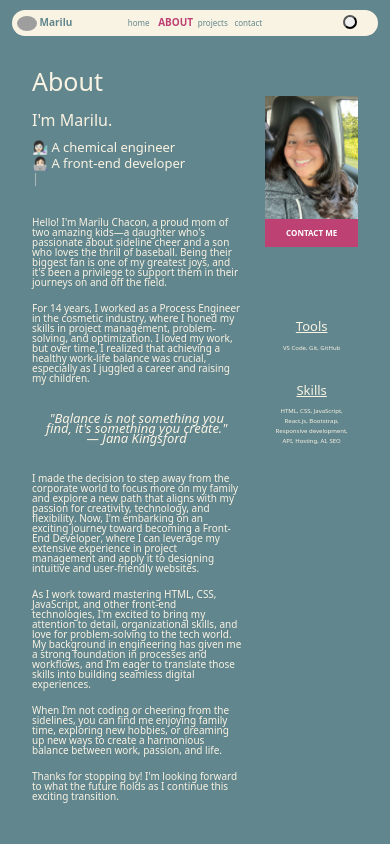
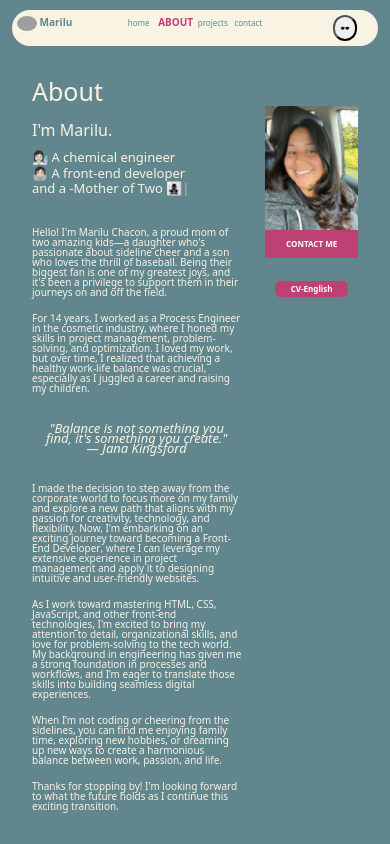
Before and after one commit to lilbxbori/Sucessful-portfolio-shecodes, a plain HTML site: page about.html in a window 390 px wide. Shown: the top 844 px of the page. Drawn offline with nearby package versions, Linux system fonts and the light colour scheme; grey boxes are pictures that could not be loaded.

Commit message:
Added JavaScript to folder

```diff
--- a/about.html
+++ b/about.html
@@ -88,24 +88,26 @@
           <div class="col-4">
             <img src="./media/Regular_pic.JPEG" alt="profile pic" class="img-fluid" />
             <a href="/contact.html" class="button-one">CONTACT ME</a>
-            <div class="cv-button row">
-              <a
-                href="https://drive.google.com/file/d/12aO4XU9-dJMVP8EqgOcr2uou99lelIHp/view?usp=drive_link"
-                target="_blank"
-                rel="noreferrer"
-                class="button-two col text-center"
-                >CV-English</a
-              >
 
-            </div>
           </p>
-          <h5 class="text-center">Tools</h5>
+          <!-- <h5 class="text-center">Tools</h5>
           <p class="text-center tools-skills">VS Code, Git, GitHub</p>
             <h5 class="text-center">Skills</h5>
             <p class="text-center tools-skills">
               HTML, CSS, JavaScript, React.js, Bootstrap, Responsive
-              development, API, Hosting, AI, SEO
+              development, API, Hosting, AI, SEO </p> -->
 
+
+              <div class="cv-button row">
+                <a
+                  href="https://drive.google.com/file/d/12aO4XU9-dJMVP8EqgOcr2uou99lelIHp/view?usp=drive_link"
+                  target="_blank"
+                  rel="noreferrer"
+                  class="button-two col text-center"
+                  >CV-English</a
+                >
+
+              </div>
           </div>
         </div>
       </div>
--- /dev/null
+++ b/index.js
@@ -0,0 +1,125 @@
+// Theme toggle
+let themeButton = document.getElementById("theme-toggle");
+let body = document.body;
+let topBar = document.getElementById("top-bar");
+let bigFooter = document.getElementById("big-footer");
+
+window.addEventListener("DOMContentLoaded", () => {
+  const savedTheme = localStorage.getItem("theme");
+
+  if (savedTheme === "light") {
+    body.classList.remove("dark-theme");
+    body.classList.add("light-theme");
+
+    topBar.classList.remove("light-theme");
+    topBar.classList.add("dark-theme");
+
+    if (bigFooter) {
+      bigFooter.classList.remove("light-theme");
+      bigFooter.classList.add("dark-theme");
+    }
+
+    themeButton.textContent = "💡";
+  } else {
+
+    body.classList.remove("light-theme");
+    body.classList.add("dark-theme");
+
+    topBar.classList.remove("dark-theme");
+    topBar.classList.add("light-theme");
+
+    if (bigFooter) {
+      bigFooter.classList.remove("dark-theme");
+      bigFooter.classList.add("light-theme");
+    }
+
+    themeButton.textContent = "🕶️";
+  }
+  const typeEffectElement = document.getElementById("type-effect");
+  if (typeEffectElement) {
+    typeEffect(typeEffectElement, phrases);
+  }
+});
+
+themeButton.addEventListener("click", () => {
+  if (body.classList.contains("dark-theme")) {
+    body.classList.remove("dark-theme");
+    body.classList.add("light-theme");
+
+    topBar.classList.remove("light-theme");
+    topBar.classList.add("dark-theme");
+
+    if (bigFooter) {
+      bigFooter.classList.remove("light-theme");
+      bigFooter.classList.add("dark-theme");
+    }
+
+    themeButton.textContent = "💡";
+
+
+    localStorage.setItem("theme", "light");
+  } else {
+    body.classList.remove("light-theme");
+    body.classList.add("dark-theme");
+
+    topBar.classList.remove("dark-theme");
+    topBar.classList.add("light-theme");
+
+    if (bigFooter) {
+      bigFooter.classList.remove("dark-theme");
+      bigFooter.classList.add("light-theme");
+    }
+
+    themeButton.textContent = "🕶️";
+    localStorage.setItem("theme", "dark");
+  }
+});
+
+const phrases = [
+  "Mother of Two 👩‍👧‍👦",
+  "Baseball Mom ⚾",
+  "Wife 👩🏻‍❤️‍💋‍👨🏻",
+  "Book Lover 📖",
+  "Puerto Rican 🇵🇷",
+  "Cheer Mom 👧🏻🎉"
+];
+function typeEffect(element, phrases) {
+  let phraseIndex = 0;
+  let letterIndex = 0;
+  let currentPhrase = "";
+  let isDeleting = false;
+  let delay = 200;
+
+  function type() {
+    if (phraseIndex >= phrases.length) {
+      phraseIndex = 0;
+    }
+
+    currentPhrase = phrases[phraseIndex];
+    let displayedText = currentPhrase.substring(0, letterIndex);
+    element.textContent = "and a -" + displayedText;
+
+    if (!isDeleting) {
+      if (letterIndex < currentPhrase.length) {
+        letterIndex++;
+        delay = 200;
+      } else {
+        isDeleting = true;
+        delay = 2000;
+      }
+    } else {
+      if (letterIndex > 0) {
+        letterIndex--;
+        delay = 100;
+      } else {
+        isDeleting = false;
+        phraseIndex++;
+        delay = 500;
+      }
+    }
+
+    setTimeout(type, delay);
+  }
+
+  type();
+}
--- a/styles/style.css
+++ b/styles/style.css
@@ -143,9 +143,9 @@ section.heroHeader {
   border: 2px solid #be4174; /* Border remains Primary Pink */
 }
 .button-two {
-  background-color: transparent; /* Transparent background */
-  color: #62868D; /* Accent Green text */
-  border: 2px solid #62868D; /* Accent Green border */
+  background-color: #be4174;
+  color: #ffffff;
+  border: 2px solid #be4174;
   padding: 12px 25px;
   border-radius: 5px;
   font-size: 16px;
@@ -155,8 +155,8 @@ section.heroHeader {
   text-decoration: none;
 }
 .button-two:hover {
-  background-color: #62868D; /* Background turns Accent Green on hover */
-  color: #ffffff; /* Text turns white on hover */
+  background-color: #ffffff; /* Background turns Accent Green on hover */
+  color: #be4174; /* Text turns white on hover */
 }
 .theme-button {
   display: block;
@@ -217,7 +217,7 @@ section.heroHeader {
   opacity: 0.6;
 }
 .dark-theme .small-footer a {
-  color: var(--subtle-teal);
+  color: var(--primary-pink);
   text-decoration: none;
 }
 .light-theme .small-footer a {
@@ -254,7 +254,7 @@ section.heroHeader {
   color: var(--background-dark);
   text-decoration: none; /* Remove underline */
   transition: color 0.3s ease, transform 0.3s ease; /* Smooth hover effects */
-  cursor: pointer; /* Pointer to indicate it's clickable */
+  cursor: pointer;
   font-size: 25px;
   margin: 0 10px;
 }
@@ -262,8 +262,7 @@ section.heroHeader {
   color: var(--text-white);
 }
 .bigFooter .icon-logo-link-footer:hover {
-  color: #ff4da6; /* Change to Primary Pink on hover */
-  transform: scale(1.1); /* Slight zoom-in effect */
+  color: #ff4da6;   transform: scale(1.1);
 }
 .bigFooter img {
   display: block;
@@ -294,7 +293,7 @@ section.heroHeader {
 
 /*PROJECTS-page start*/
 .project-page {
-  margin: 60px 100px;
+  margin: 60px 70px;
 }
 .project-page h2 {
   font-size: 40px;
@@ -545,14 +544,14 @@ section.heroHeader {
   margin: 10px;
 }
 .contact-page .icon-logo-link {
-  color: #828b98; /* Default color (Accent Green) */
+  color: WHITE;
   text-decoration: none; /* Remove underline */
-  transition: color 0.3s ease, transform 0.3s ease; /* Smooth hover effects */
-  cursor: pointer; /* Pointer to indicate it's clickable */
+  transition: color 0.3s ease, transform 0.3s ease; /
+  cursor: pointer;
 }
 .contact-page .icon-logo-link:hover {
-  color: #ff4da6; /* Change to Primary Pink on hover */
-  transform: scale(1.1); /* Slight zoom-in effect */
+  color: #ff4da6;
+  transform: scale(1.1); /
 }
 @media (max-width: 768px) {
   .contact-page {
@@ -574,4 +573,3 @@ section.heroHeader {
     font-size: 15px;
   }
 }
-Contact-page end
```
Also changed, not shown: contact.html (+2 -2 lines), index.html (+2 -2 lines), project.html (+2 -2 lines).
